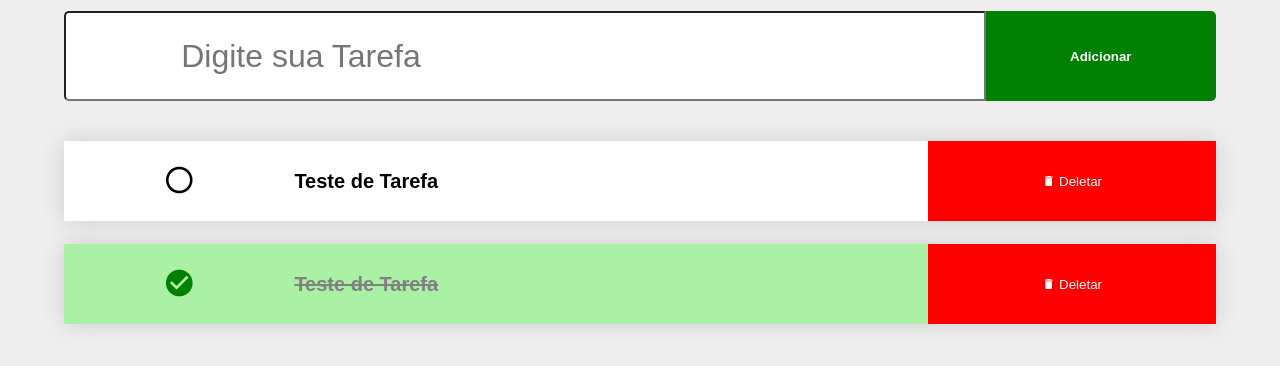
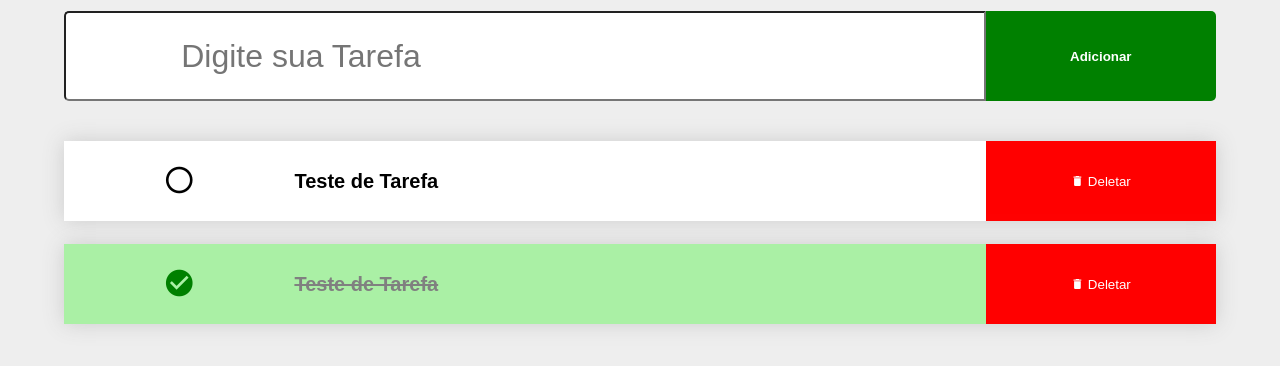
Before and after one commit to Fernanda-dev013/lista.de.tarefas, a plain HTML site: page index.html in a window 1280 px wide. Shown: the part 108-474 px from the top of the page. Drawn offline with Linux system fonts and the light colour scheme.

Commit message:
ultimos ajustes na porcentagem  do tamanho da area de tarefas

```diff
--- a/css/estilo.css
+++ b/css/estilo.css
@@ -82,14 +82,14 @@ background: #aaf0a5;
 }
 
 .nome{
-  flex: 55%;
+  flex: 60%;
   /* border: 1px solid deeppink; */
   font-size: 20px;
   font-weight: bold;
 }
 
 .botao{
-  flex: 25%;
+  flex: 20%;
   /* border: 1px solid purple; */
 }
 
```
